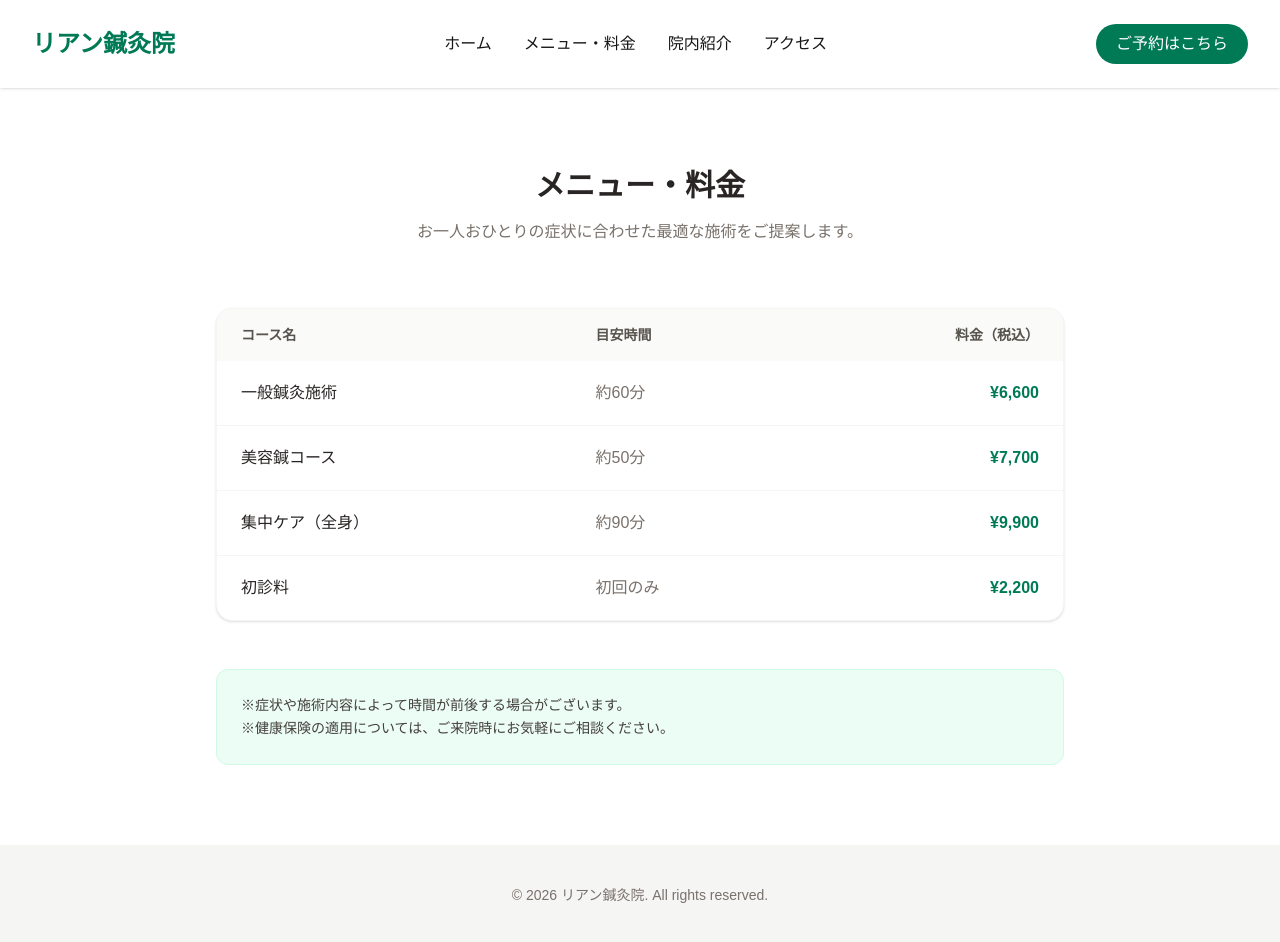
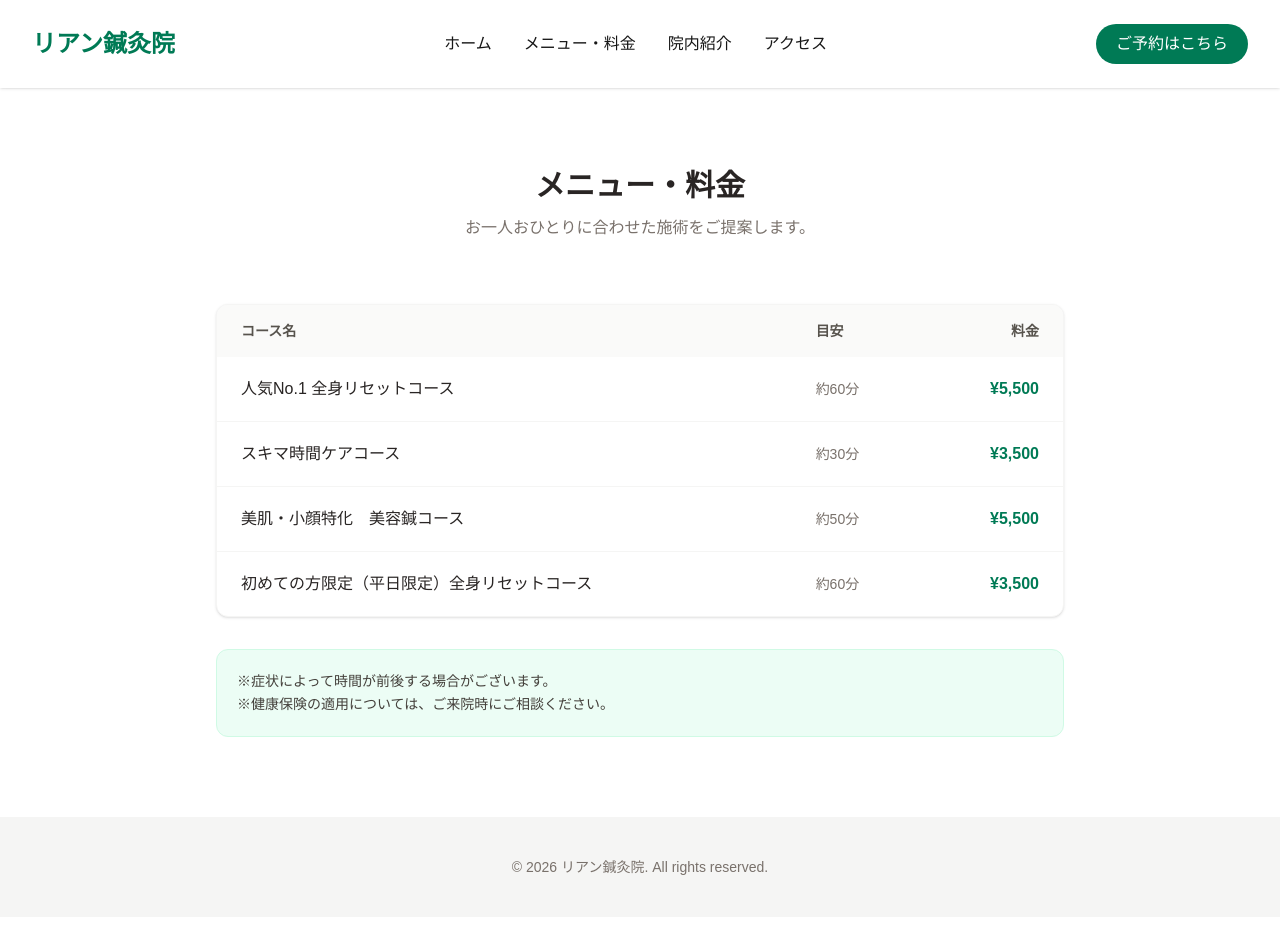
Before and after one commit to lien-shinkyuin/lien-shinkyuin, a Next.js app: page /menu in a window 1280 px wide. Shown: the top 942 px of the page. After the commit the page ends 917 px from the top, so only its background shows below. Built offline with nearby package versions, Linux system fonts and the light colour scheme.

Commit message:
スマホ向けにサイズ調整

```diff
--- a/app/menu/page.tsx
+++ b/app/menu/page.tsx
@@ -2,44 +2,47 @@ import React from 'react';
 
 export default function MenuPage() {
   const prices = [
-    { name: '一般鍼灸施術', time: '約60分', price: '¥6,600' },
-    { name: '美容鍼コース', time: '約50分', price: '¥7,700' },
-    { name: '集中ケア（全身）', time: '約90分', price: '¥9,900' },
-    { name: '初診料', time: '初回のみ', price: '¥2,200' },
+    { name: '人気No.1 全身リセットコース', time: '約60分', price: '¥5,500' },
+    { name: 'スキマ時間ケアコース', time: '約30分', price: '¥3,500' },
+    { name: '美肌・小顔特化　美容鍼コース', time: '約50分', price: '¥5,500' },
+    { name: '初めての方限定（平日限定）全身リセットコース', time: '約60分', price: '¥3,500' },
   ];
 
   return (
-    <main className="max-w-4xl mx-auto py-20 px-6">
-      <div className="text-center mb-16">
-        <h1 className="text-3xl font-bold text-stone-800 mb-4">メニュー・料金</h1>
-        <p className="text-stone-500">お一人おひとりの症状に合わせた最適な施術をご提案します。</p>
+    // py-10(スマホ) / py-20(PC) に変更
+    <main className="max-w-4xl mx-auto py-10 md:py-20 px-4 md:px-6">
+      <div className="text-center mb-10 md:mb-16">
+        {/* text-2xl(スマホ) / text-3xl(PC) */}
+        <h1 className="text-2xl md:text-3xl font-bold text-stone-800 mb-3">メニュー・料金</h1>
+        <p className="text-sm md:text-base text-stone-500">お一人おひとりに合わせた施術をご提案します。</p>
       </div>
 
-      <div className="bg-white rounded-2xl shadow-sm border border-stone-100 overflow-hidden">
+      <div className="bg-white rounded-xl shadow-sm border border-stone-100 overflow-hidden">
         <table className="w-full text-left border-collapse">
           <thead>
-            <tr className="bg-stone-50 text-stone-600 uppercase text-sm">
-              <th className="px-6 py-4 font-semibold">コース名</th>
-              <th className="px-6 py-4 font-semibold">目安時間</th>
-              <th className="px-6 py-4 font-semibold text-right">料金（税込）</th>
+            <tr className="bg-stone-50 text-stone-600 uppercase text-xs md:text-sm">
+              <th className="px-4 py-3 md:px-6 md:py-4 font-semibold">コース名</th>
+              <th className="px-4 py-3 md:px-6 md:py-4 font-semibold">目安</th>
+              <th className="px-4 py-3 md:px-6 md:py-4 font-semibold text-right">料金</th>
             </tr>
           </thead>
           <tbody className="divide-y divide-stone-100">
             {prices.map((item, index) => (
-              <tr key={index} className="hover:bg-stone-50 transition">
-                <td className="px-6 py-5 font-medium text-stone-800">{item.name}</td>
-                <td className="px-6 py-5 text-stone-500">{item.time}</td>
-                <td className="px-6 py-5 text-right font-bold text-emerald-700">{item.price}</td>
+              <tr key={index} className="hover:bg-stone-50 transition text-sm md:text-base">
+                <td className="px-4 py-4 md:px-6 md:py-5 font-medium text-stone-800">{item.name}</td>
+                <td className="px-4 py-4 md:px-6 md:py-5 text-stone-500 text-xs md:text-sm">{item.time}</td>
+                <td className="px-4 py-4 md:px-6 md:py-5 text-right font-bold text-emerald-700 whitespace-nowrap">{item.price}</td>
               </tr>
             ))}
           </tbody>
         </table>
       </div>
 
-      <div className="mt-12 p-6 bg-emerald-50 rounded-xl border border-emerald-100 text-stone-700">
-        <p className="text-sm leading-relaxed">
-          ※症状や施術内容によって時間が前後する場合がございます。<br />
-          ※健康保険の適用については、ご来院時にお気軽にご相談ください。
+      {/* 注意書きもスマホで少し小さく */}
+      <div className="mt-8 p-5 bg-emerald-50 rounded-xl border border-emerald-100 text-stone-700 text-xs md:text-sm">
+        <p className="leading-relaxed">
+          ※症状によって時間が前後する場合がございます。<br />
+          ※健康保険の適用については、ご来院時にご相談ください。
         </p>
       </div>
     </main>
```
